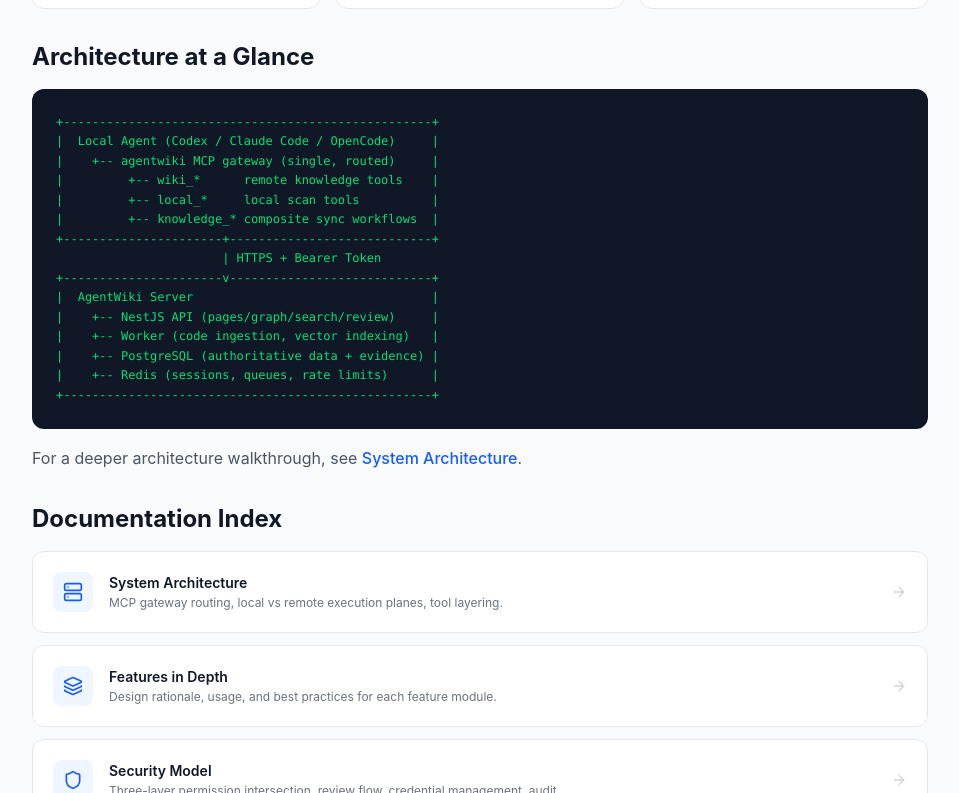
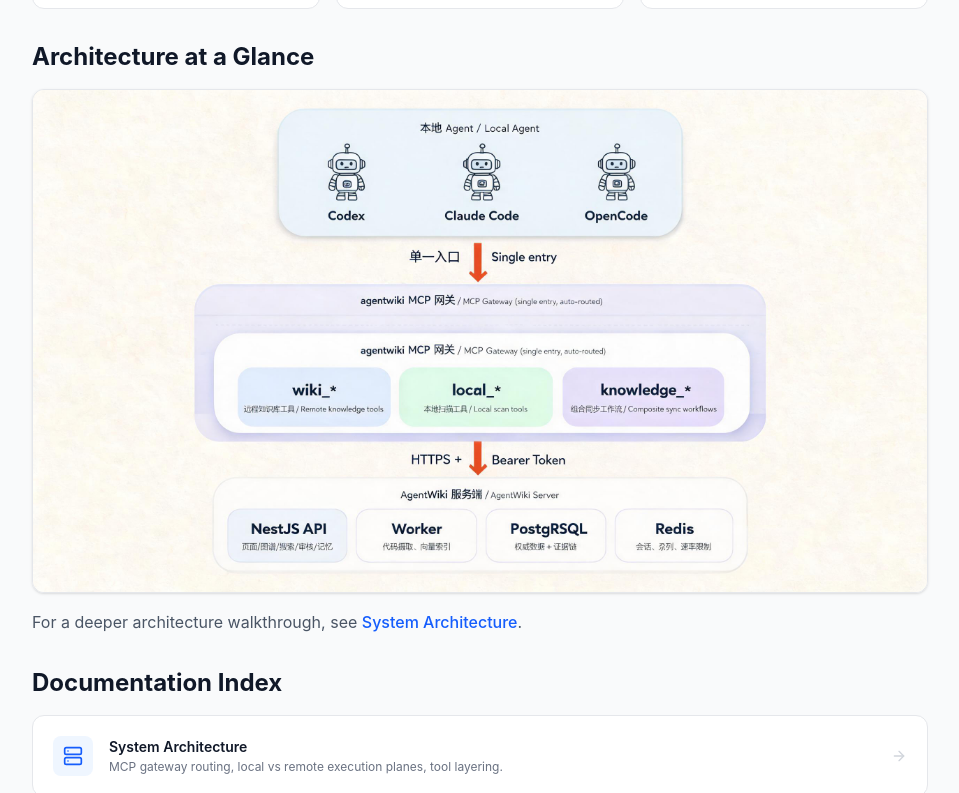
Before and after one commit to NeoMei/AgentWiki, a React (Vite) app in the folder agentwiki/apps/client/: page /docs in a window 1280 px wide. Shown: the part 655-1448 px from the top of the page, without its empty margins (280-1239 px from the left). Built offline with nearby package versions, Linux system fonts and the light colour scheme.

Commit message:
feat(docs): replace ASCII architecture diagram with AI-generated infographic

```diff
--- a/agentwiki/apps/client/src/features/docs/DocsOverview.tsx
+++ b/agentwiki/apps/client/src/features/docs/DocsOverview.tsx
@@ -8,43 +8,6 @@ export const DocsOverview: React.FC = () => {
   const { language } = useLanguage();
   const zh = language === 'zh-CN';
 
-  const archZh = [
-    '┌─────────────────────────────────────────────────┐',
-    '│  本地 Agent（Codex / Claude Code / OpenCode）     │',
-    '│    └─ agentwiki MCP 网关（单一入口，自动路由）      │',
-    '│         ├─ wiki_*      远程知识库工具               │',
-    '│         ├─ local_*     本地扫描工具                 │',
-    '│         └─ knowledge_* 组合同步工作流               │',
-    '└───────────────────────┬───────────────────────┐',
-    '                       │ HTTPS + Bearer Token',
-    '┌───────────────────────▼───────────────────────┐',
-    '│  AgentWiki 服务端                                  │',
-    '│    ├─ NestJS API（页面/图谱/搜索/审核/记忆）       │',
-    '│    ├─ Worker（代码摄取、向量索引）                  │',
-    '│    ├─ PostgreSQL（权威数据 + 证据链）              │',
-    '│    └─ Redis（会话、队列、速率限制）                 │',
-    '└───────────────────────────────────────────────┐',
-  ].join('\n');
-
-  const archEn = [
-    '+---------------------------------------------------+',
-    '|  Local Agent (Codex / Claude Code / OpenCode)     |',
-    '|    +-- agentwiki MCP gateway (single, routed)     |',
-    '|         +-- wiki_*      remote knowledge tools    |',
-    '|         +-- local_*     local scan tools          |',
-    '|         +-- knowledge_* composite sync workflows  |',
-    '+----------------------+----------------------------+',
-    '                       | HTTPS + Bearer Token',
-    '+----------------------v----------------------------+',
-    '|  AgentWiki Server                                 |',
-    '|    +-- NestJS API (pages/graph/search/review)     |',
-    '|    +-- Worker (code ingestion, vector indexing)   |',
-    '|    +-- PostgreSQL (authoritative data + evidence) |',
-    '|    +-- Redis (sessions, queues, rate limits)      |',
-    '+---------------------------------------------------+',
-  ].join('\n');
-
-  const archBox = zh ? archZh : archEn;
 
   return (
     <DocsLayout>
@@ -84,8 +47,8 @@ export const DocsOverview: React.FC = () => {
         </div>
 
         <h2 className="text-2xl font-bold text-gray-900 mb-4">{zh ? '\u6574\u4f53\u67b6\u6784\u4e00\u89c8' : 'Architecture at a Glance'}</h2>
-        <div className="bg-gray-900 rounded-xl p-6 mb-4 not-prose overflow-x-auto">
-          <pre className="text-xs text-green-400 leading-relaxed whitespace-pre">{archBox}</pre>
+        <div className="rounded-xl overflow-hidden border border-gray-200 shadow-sm mb-4 not-prose">
+          <img src="/docs/architecture.jpg" alt={zh ? 'AgentWiki 系统架构图' : 'AgentWiki System Architecture'} className="w-full h-auto block" loading="lazy" />
         </div>
         <p className="text-gray-600 leading-relaxed mb-8">
           {zh ? '\u66f4\u8be6\u7ec6\u7684\u67b6\u6784\u89e3\u8bfb\u8bf7\u9605\u8bfb' : 'For a deeper architecture walkthrough, see '}
```
Also changed, not shown: agentwiki/apps/client/public/docs/architecture.jpg (added).
